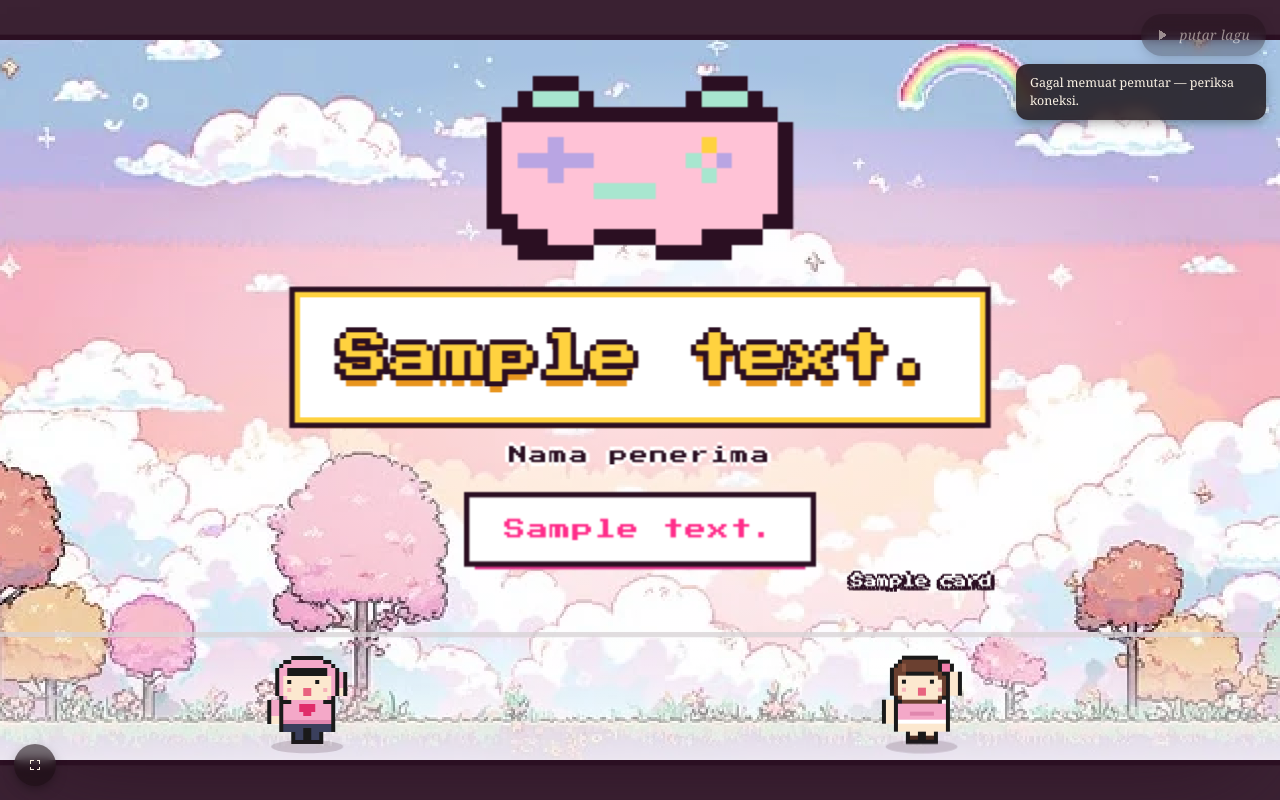
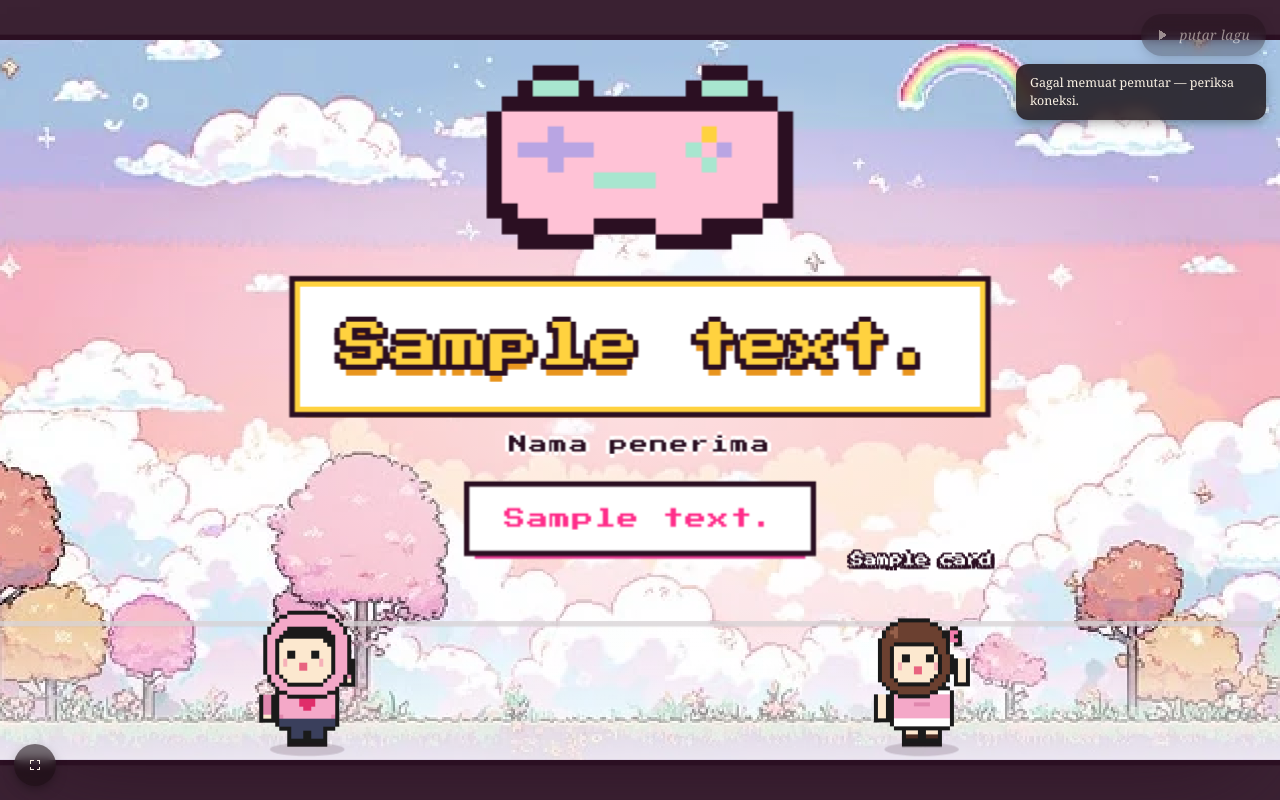
Before and after one commit to alvarezajovan10-source/kartuku, a Django app: template cards/templates/cards/render/game8bit.html in a window 1280 px wide. Run offline with Django 5.2, Linux system fonts and the light colour scheme; the template is opened without the code that fills it: most values are stand-ins (such as "Sample title", 1, 10 or a date in 2020); parts of the project's set-up code (start-up, migrations or seed data) failed here and were passed over.

Commit message:
Teman: proporsi chibi, pose duduk/tidur diperbaiki, lengan terlihat

```diff
--- a/static/css/render/game8bit.css
+++ b/static/css/render/game8bit.css
@@ -92,14 +92,14 @@
    celebrate). JS hanya menggeser baris dan mengatur jumlah frame; kolomnya
    dijalankan CSS dengan steps() supaya tidak ada perhitungan tiap frame. */
 .lantai{
-  position:absolute;left:0;right:0;bottom:0;height:96px;z-index:16;
+  position:absolute;left:0;right:0;bottom:0;height:104px;z-index:16;
   pointer-events:none;
   background:linear-gradient(180deg, rgba(255,255,255,0) 0%, rgba(255,255,255,.5) 55%, rgba(255,255,255,.72) 100%);
   border-top:var(--px) solid rgba(43,15,34,.14);
 }
 .teman{
-  position:absolute;left:0;bottom:12px;z-index:19;
-  width:96px;height:120px;
+  position:absolute;left:0;bottom:10px;z-index:19;
+  width:102px;height:138px;
   transform:translateX(var(--x,0px));
   will-change:transform;
   cursor:pointer;pointer-events:auto;
@@ -109,7 +109,7 @@
 .teman .sprite{
   position:absolute;inset:0;display:block;
   background-repeat:no-repeat;
-  background-size:calc(96px*6) calc(120px*10);
+  background-size:calc(102px*6) calc(138px*10);
   /* Wajib: tanpa ini browser menghaluskan sprite saat diperbesar dan
      piksel-artnya jadi buram. */
   image-rendering:pixelated;
@@ -134,14 +134,14 @@
    JS lewat gaya sebaris, jadi dua sumbunya tidak saling menimpa. */
 @keyframes jalan-sprite{
   from{background-position-x:0}
-  to{background-position-x:calc(-96px * var(--frames,2))}
+  to{background-position-x:calc(-102px * var(--frames,2))}
 }
 .teman.cowok .sprite{background-image:url("../../img/render/8bit-cowok.png")}
 .teman.cewek .sprite{background-image:url("../../img/render/8bit-cewek.png")}
 /* Bayangan kecil supaya mereka berpijak, bukan melayang. */
 .teman::after{
   content:"";position:absolute;left:50%;bottom:-7px;
-  width:54px;height:10px;transform:translateX(-50%);
+  width:56px;height:10px;transform:translateX(-50%);
   background:rgba(43,15,34,.16);border-radius:50%;
 }
 
@@ -156,7 +156,7 @@
 .scene{
   position:absolute;inset:0;z-index:10;
   display:flex;align-items:center;justify-content:center;
-  padding:22px 40px 134px;
+  padding:22px 40px 150px;
   opacity:0;visibility:hidden;
   transition:opacity .001s steps(1) .12s, visibility .001s steps(1) .12s;
 }
--- a/static/js/render/game8bit.js
+++ b/static/js/render/game8bit.js
@@ -185,8 +185,8 @@
   celebrate: { baris: 9, frames: 4, dur: .48 },
 };
 
-const TINGGI_FRAME = 120;
-const LEBAR_TEMAN = 96;
+const TINGGI_FRAME = 138;
+const LEBAR_TEMAN = 102;
 const W_KANVAS = 960;          // lebar kanonis; sama dengan --w0 di CSS
 
 /* Ke mana mereka berdiri di tiap babak, dan sedang apa. Posisi dalam pecahan
```
Also changed, not shown: static/img/render/8bit-cewek.png, static/img/render/8bit-cowok.png.
